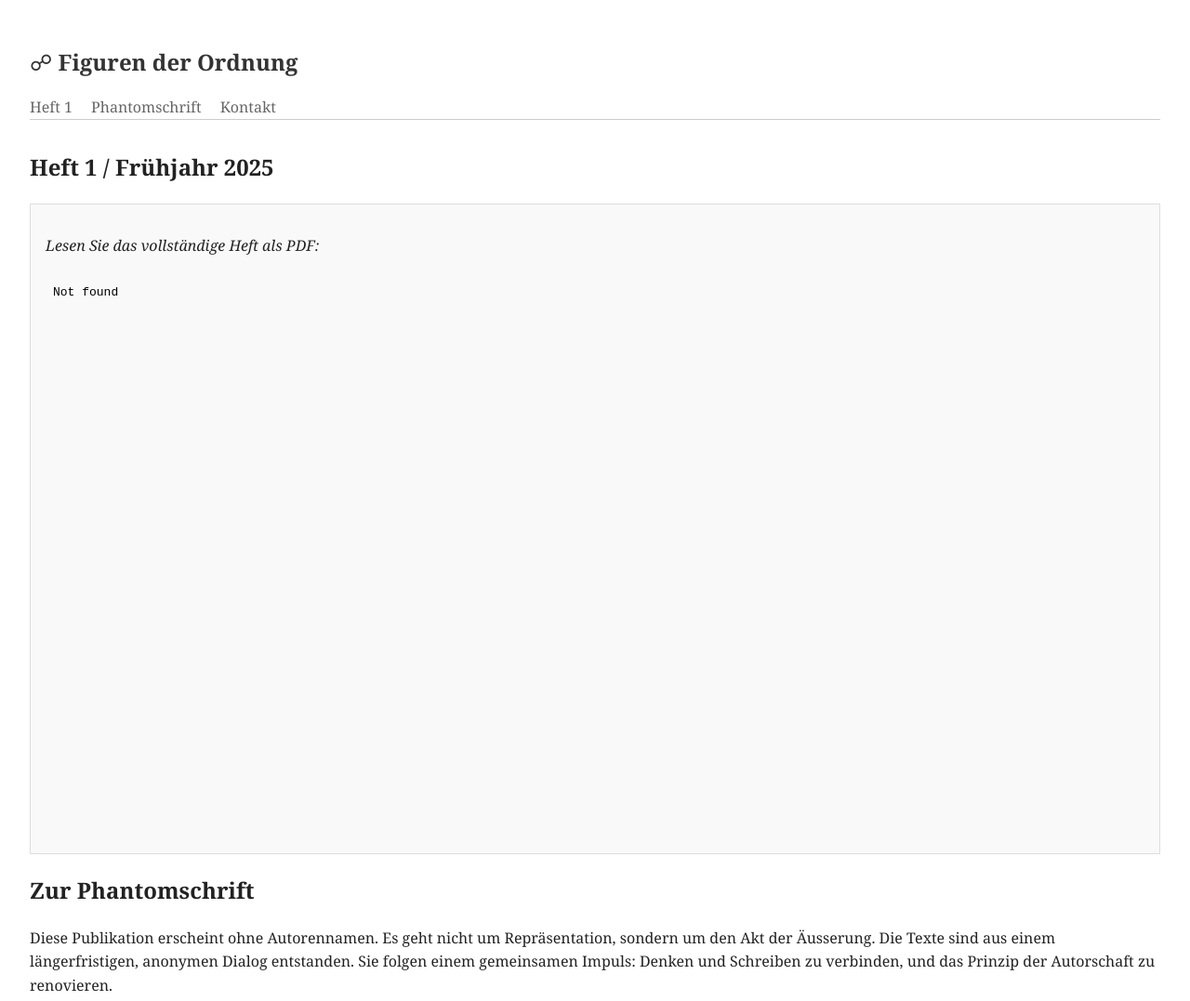
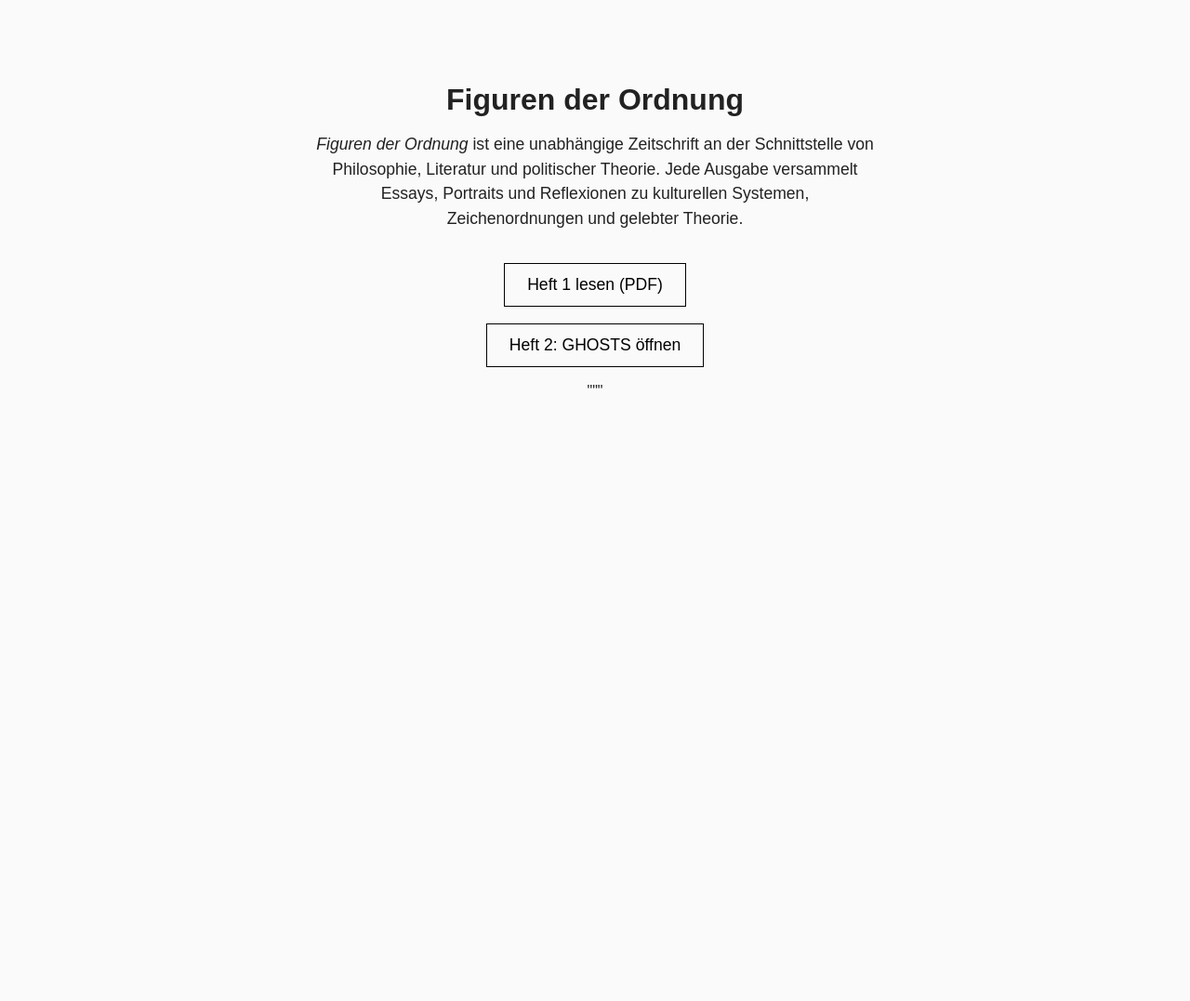
Before and after one commit to Hyperides/Figuren-der-Ordnung, a plain HTML site: page index.html in a window 1280 px wide. Shown: the top 1077 px of the page at 93% size. After the commit the page ends 800 px from the top, so only its background shows below. Drawn offline with Linux system fonts and the light colour scheme.

Commit message:
index.html

```diff
--- a/index.html
+++ b/index.html
@@ -2,94 +2,49 @@
 <html lang="de">
 <head>
     <meta charset="UTF-8">
+    <title>Figuren der Ordnung</title>
     <meta name="viewport" content="width=device-width, initial-scale=1.0">
-  <title>Figuren der Ordnung</title>
+    <meta name="robots" content="noindex, nofollow">
     <style>
         body {
-      font-family: "Georgia", serif;
-      background-color: #ffffff;
+            font-family: sans-serif;
+            background-color: #fafafa;
             color: #222;
-      margin: 0;
-      padding: 2rem;
-      line-height: 1.6;
-    }
-    header {
-      border-bottom: 1px solid #ccc;
-      margin-bottom: 2rem;
+            text-align: center;
+            padding: 60px 20px;
         }
         h1 {
-      font-size: 1.5rem;
-      color: #333;
+            font-size: 2em;
+            margin-bottom: 0.5em;
         }
-    nav {
-      margin-top: 0.5rem;
+        p {
+            max-width: 600px;
+            margin: 0 auto 2em auto;
+            font-size: 1.1em;
+            line-height: 1.5em;
         }
-    nav a {
-      margin-right: 1rem;
+        a.button {
+            display: block;
+            width: fit-content;
+            margin: 1em auto;
+            font-size: 1.1em;
             text-decoration: none;
-      color: #666;
+            color: #000;
+            border: 1px solid #000;
+            padding: 12px 24px;
+            transition: all 0.3s ease;
         }
-    nav a:hover {
-      color: #000;
-    }
-    .epaper {
-      border: 1px solid #ddd;
-      padding: 1rem;
-      background: #f9f9f9;
-    }
-    iframe {
-      width: 100%;
-      height: 600px;
-      border: none;
-    }
-    footer {
-      margin-top: 3rem;
-      font-size: 0.8rem;
-      color: #888;
-      border-top: 1px solid #eee;
-      padding-top: 1rem;
+        a.button:hover {
+            background-color: #000;
+            color: #fff;
         }
     </style>
 </head>
 <body>
-  <header>
-    <h1><span style="font-weight: normal;">☍</span> Figuren der Ordnung</h1>
-    <nav>
-      <a href="#heft1">Heft 1</a>
-      <a href="#phantom">Phantomschrift</a>
-      <a href="#kontakt">Kontakt</a>
-    </nav>
-  </header>
-
-  <section id="heft1">
-    <h2>Heft 1 / Frühjahr 2025</h2>
-    <div class="epaper">
-      <p><em>Lesen Sie das vollständige Heft als PDF:</em></p>
-      <iframe src="Kopie_Figuren_der_Ordnung_Heft1_FINAL_m 1000 Auftritte.pdf"></iframe>
-    </div>
-  </section>
-
-  <section id="phantom">
-    <h2>Zur Phantomschrift</h2>
-    <p>
-      Diese Publikation erscheint ohne Autorennamen. Es geht nicht um Repräsentation, sondern um den Akt der Äusserung. Die Texte sind aus einem längerfristigen, anonymen Dialog entstanden. Sie folgen einem gemeinsamen Impuls: Denken und Schreiben zu verbinden, und das Prinzip der Autorschaft zu renovieren.
-    </p>
-    <p>
-      Das Anonyme ist Methode, Strukturen für sich selbst einstehen zu lassen.
-    </p>
-  </section>
-
-  <section id="kontakt">
-    <h2>Kontakt</h2>
-    <p>Für Rückfragen oder Resonanzschreiben:</p>
-    <p><a href="mailto:phantomschrift1@protonmail.com">phantomschrift1@protonmail.com</a></p>
-  </section>
-
-  <footer>
-  <p>&copy; 2025 Phantomschrift · Keine Urheberschaft · Keine Rückseite</p>
-  <p style="font-size: 0.8rem; color: #999;">Nächste Ausgabe: GHOSTS (2025)</p>
-</footer>
-    <p>&copy; 2025 Phantomschrift · Keine Urheberschaft · Keine Rückseite</p>
-  </footer>
+    <h1>Figuren der Ordnung</h1>
+    <p><em>Figuren der Ordnung</em> ist eine unabhängige Zeitschrift an der Schnittstelle von Philosophie, Literatur und politischer Theorie. Jede Ausgabe versammelt Essays, Portraits und Reflexionen zu kulturellen Systemen, Zeichenordnungen und gelebter Theorie.</p>
+    <a class="button" href="Kopie_Figuren_der_Ordnung_Heft1_FINAL_m%201000%20Auftritte.pdf" target="_blank">Heft 1 lesen (PDF)</a>
+    <a class="button" href="heft2.html">Heft 2: GHOSTS öffnen</a>
 </body>
 </html>
+"""
```
Lines whose indentation alone changed are shown as unchanged.
